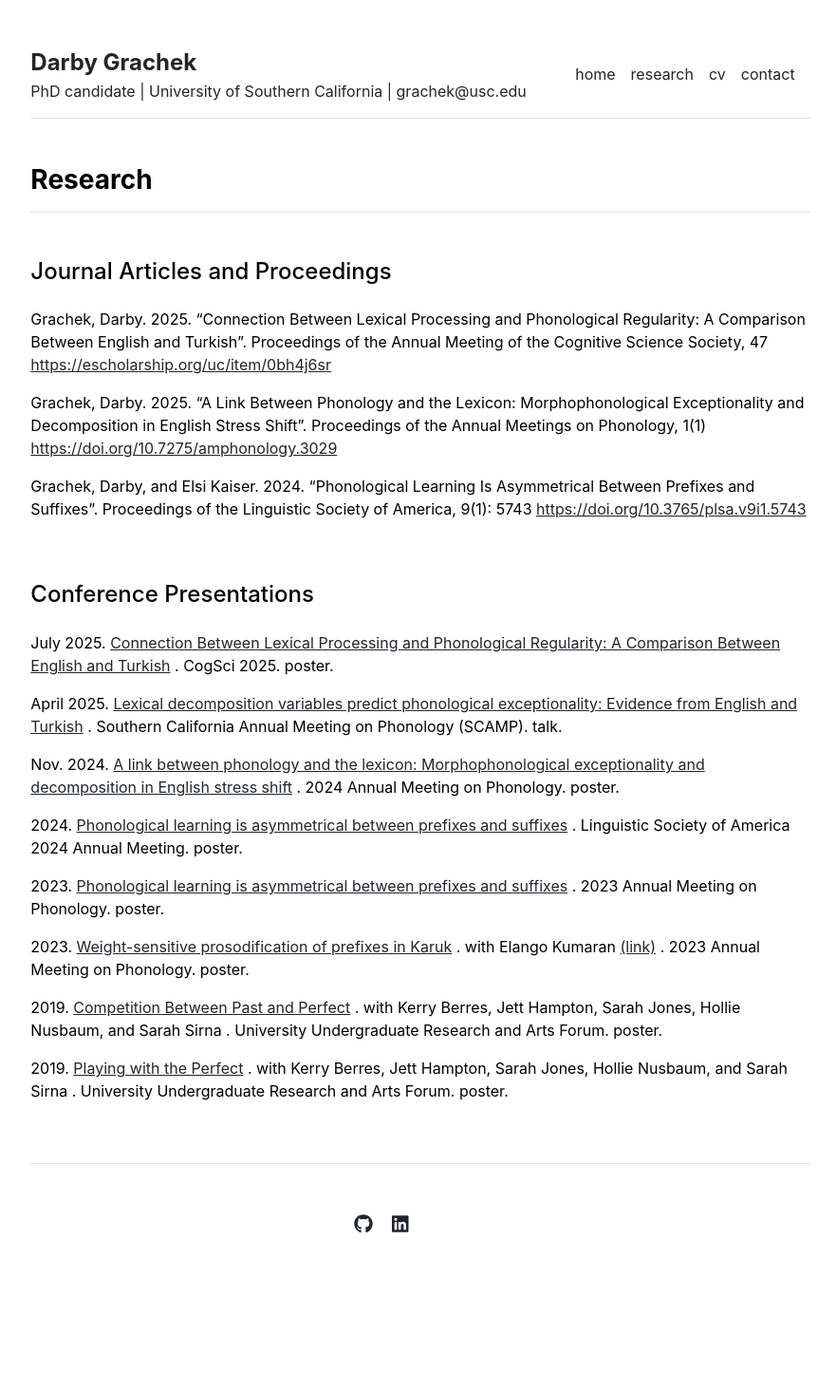
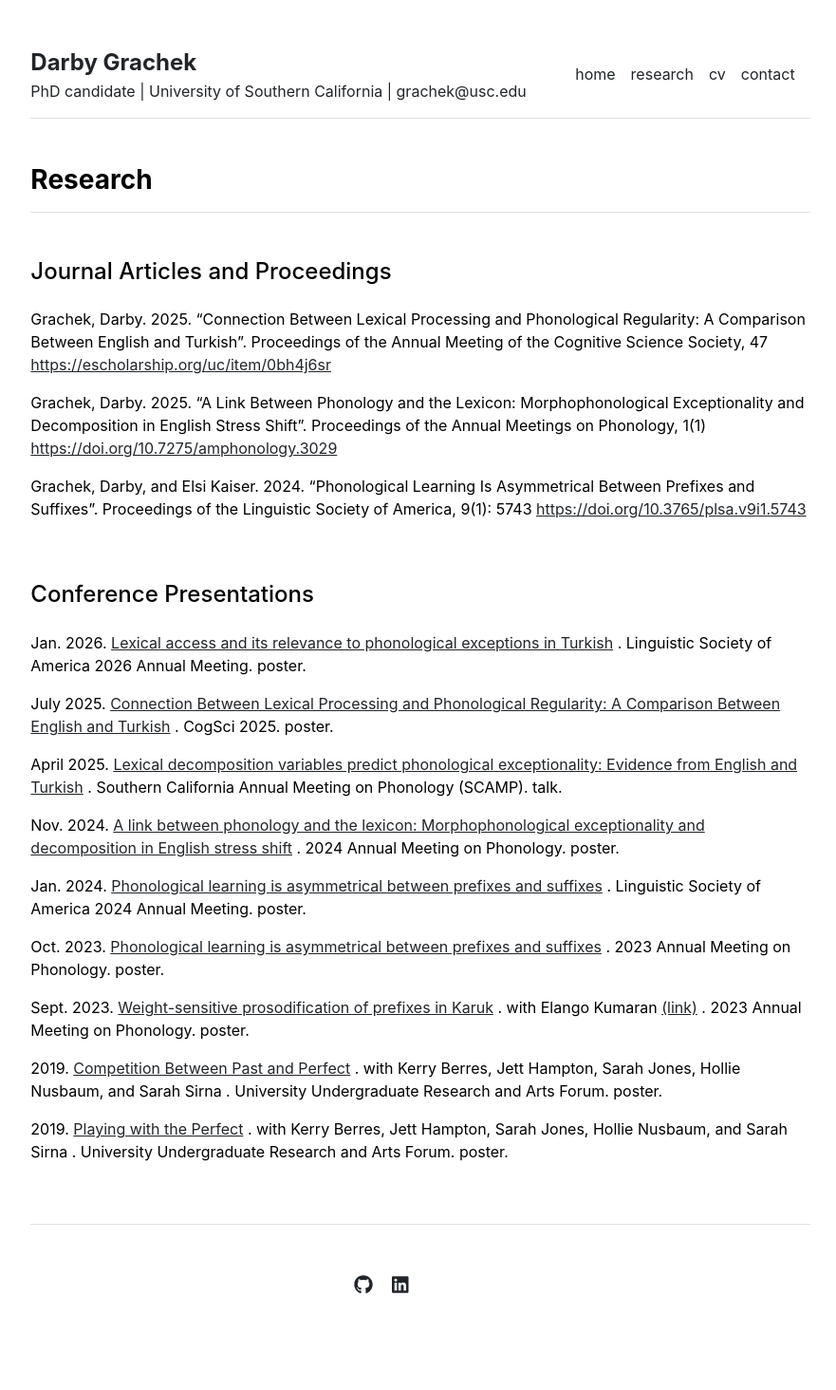
Before and after one commit to darbygrachek/darbygrachek.github.io, a Jekyll site: the page built from publications.md, in a window 1280 px wide. Shown: the whole page at 95% size, without its empty margins (197-1078 px from the left). Built offline with Jekyll 4.4.1, drawn with Linux system fonts in a browser that asks for light colours; before the commit the page ends 1400 px from its top, so only the background shows below that.

Commit message:
Update publications.yml

```diff
--- a/_data/publications.yml
+++ b/_data/publications.yml
@@ -9,9 +9,17 @@ journal_articles_and_proceedings:
     - {name: 'Grachek, Darby, and Elsi Kaiser. 2024. “Phonological Learning Is Asymmetrical Between Prefixes and Suffixes”. Proceedings of the Linguistic Society of America, 9(1): 5743', url: 'https://doi.org/10.3765/plsa.v9i1.5743'}
 
 conference_presentations:
+    - date: 'Jan. 2026'
+      title: 'Lexical access and its relevance to phonological exceptions in Turkish'
+      title_url: '/publications/LSA2026_poster.pdf'
+      #additional_author: ''
+      #additional_author_url: ''
+      conference_name: 'Linguistic Society of America 2026 Annual Meeting'
+      presentation_type: 'Poster'
+
     - date: 'July 2025'
       title: 'Connection Between Lexical Processing and Phonological Regularity: A Comparison Between English and Turkish'
-      #title_url: '/publications/AMP2024_submission.pdf'
+      title_url: '/publications/grachek_cogSci2025_poster.pdf'
       #additional_author: ''
       #additional_author_url: ''
       conference_name: 'CogSci 2025'
@@ -33,7 +41,7 @@ conference_presentations:
       conference_name: '2024 Annual Meeting on Phonology'
       presentation_type: 'Poster'
 
-    - date: '2024'
+    - date: 'Jan. 2024'
       title: 'Phonological learning is asymmetrical between prefixes and suffixes'
       title_url: '/publications/LSA24_prefix_poster.jpg'
       #additional_author: ''
@@ -41,7 +49,7 @@ conference_presentations:
       conference_name: 'Linguistic Society of America 2024 Annual Meeting'
       presentation_type: 'Poster'
 
-    - date: '2023'
+    - date: 'Oct. 2023'
       title: 'Phonological learning is asymmetrical between prefixes and suffixes'
       title_url: '/publications/grachek_kaiser_AMP23_poster.pdf'
       #additional_author: ''
@@ -49,7 +57,7 @@ conference_presentations:
       conference_name: '2023 Annual Meeting on Phonology'
       presentation_type: 'Poster'
 
-    - date: '2023'
+    - date: 'Sept. 2023'
       title: 'Weight-sensitive prosodification of prefixes in Karuk'
       title_url: '/publications/KumaranGrachek_AMP_2023_paper_60_poster.pdf'
       additional_author: 'with Elango Kumaran'
```
